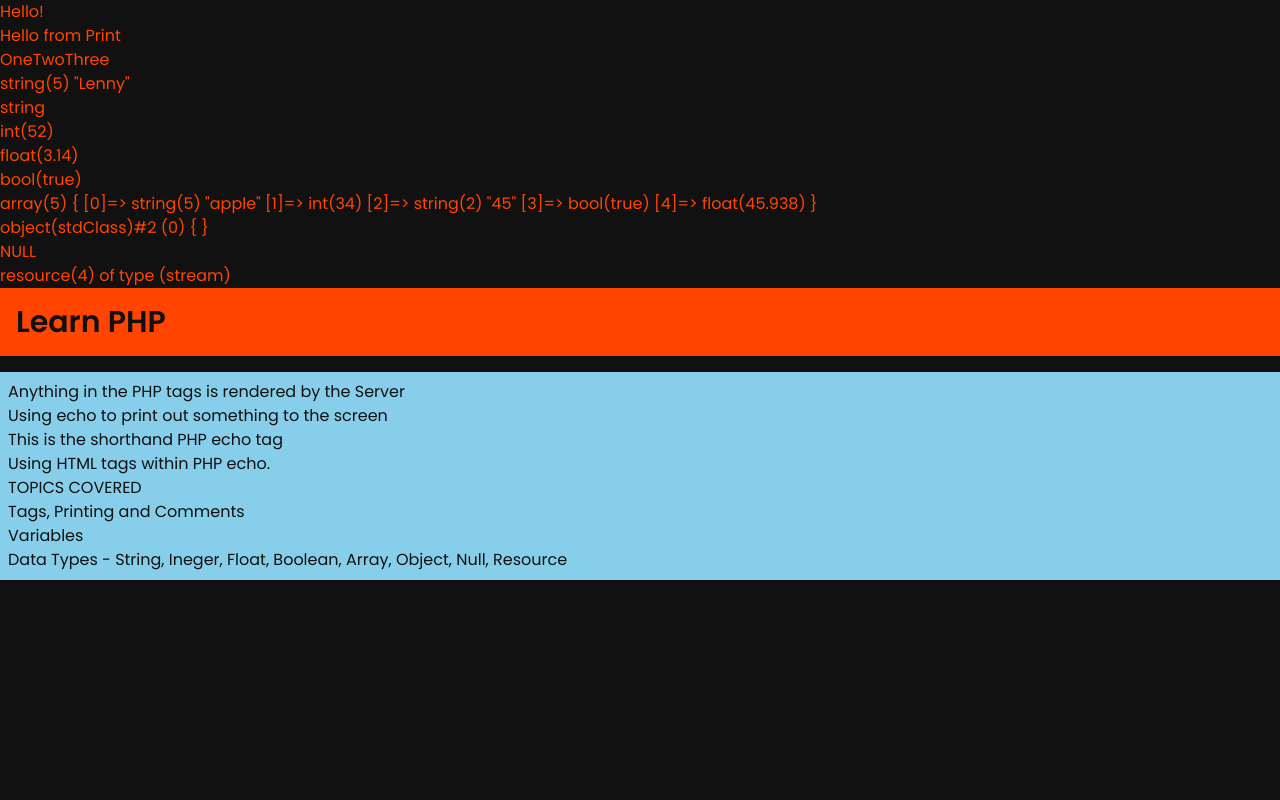
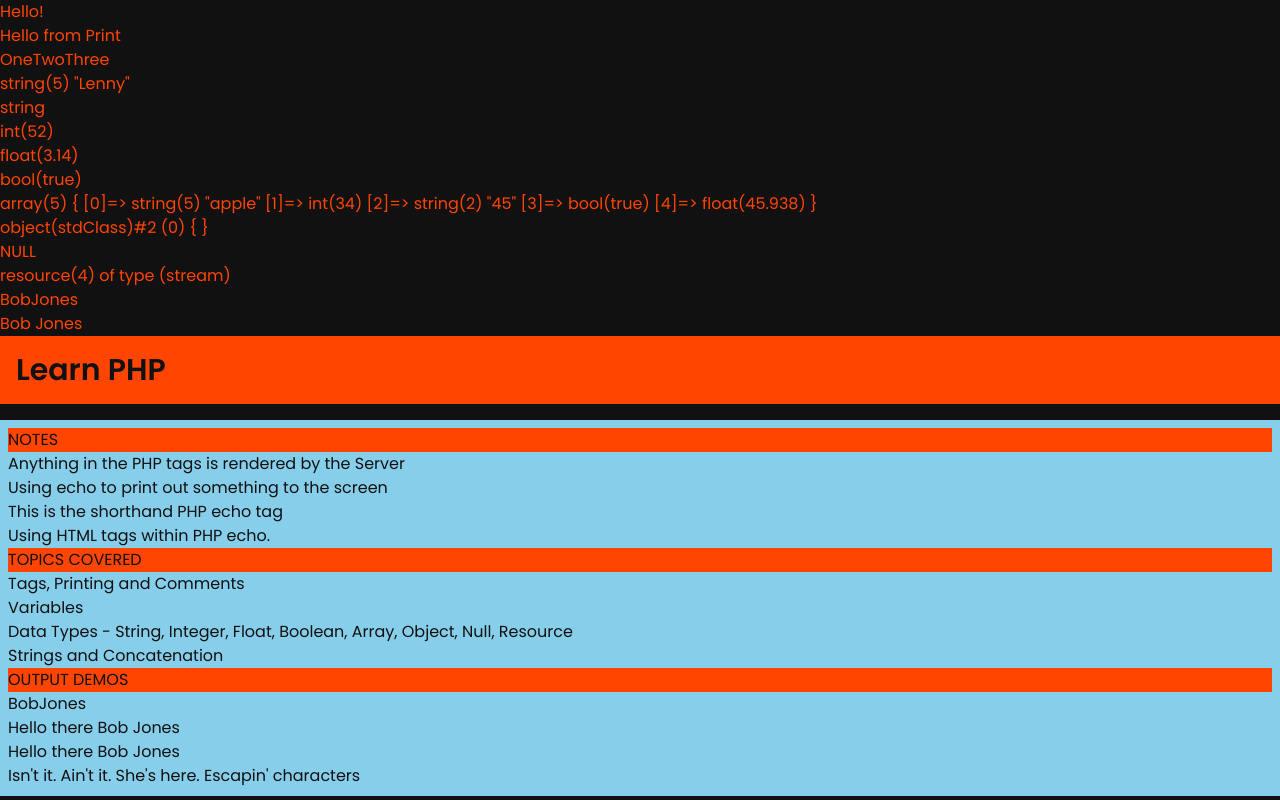
Before and after one commit to Nimira43/PHP-Course, a PHP site: page / in a window 1280 px wide. Run offline with PHP 8.4, Linux system fonts and the light colour scheme; some libraries are stand-ins or nearby versions.

Commit message:
String and concat.

```diff
--- a/l001-tag/index.php
+++ b/l001-tag/index.php
@@ -11,9 +11,9 @@ echo '<br />';
     Line
     Comment
     */
-// Variables
+// Variables -----------------------------------------------------------
 $title = 'Learn PHP';
-// Data Types
+// Data Types ----------------------------------------------------------
 $name = 'Lenny';
 var_dump($name); # gives data types
 echo '<br />';
@@ -41,7 +41,15 @@ echo '<br />';
 $shopping_list = fopen('resource.txt', 'r');
 var_dump($shopping_list);
 echo '<br />';
-
+# String and String Concatenation -----------------------------------------
+$firstname = 'Bob';
+$lastname = 'Jones';
+$fullname = $firstname . $lastname; # the . concats the strings. JS uses +
+echo $fullname;
+echo '<br />';
+$fullname2 = $firstname . ' ' . $lastname;
+echo $fullname2;
+echo '<br />';
 # Don't need below tag in a pure PHP file.
 ?>
 
@@ -72,16 +80,17 @@ echo '<br />';
     </header>
     <div class="container mx-auto p-2 mt-4 bg-[#87ceeb] text-[#111]">
         <div>
+            <h2 class="bg-[#ff4500]">NOTES</h2>
             <p>Anything in the PHP tags is rendered by the Server</p>
             <p><?php echo 'Using echo to print out something to the screen'; ?></p>
             <p><?= 'This is the shorthand PHP echo tag'; ?></p>
             <?php echo '<h1>Using HTML tags within PHP echo.</h1>'; ?>
-            <h2>TOPICS COVERED</h2>
+            <h2 class="bg-[#ff4500]">TOPICS COVERED</h2>
             <ul>
                 <li>Tags, Printing and Comments</li>
                 <li>Variables</li>
-                <li>Data Types - String, Ineger, Float, Boolean, Array, Object, Null, Resource</li>
-                <li></li>
+                <li>Data Types - String, Integer, Float, Boolean, Array, Object, Null, Resource</li>
+                <li>Strings and Concatenation</li>
                 <li></li>
                 <li></li>
                 <li></li>
@@ -89,6 +98,13 @@ echo '<br />';
                 <li></li>
                 <li></li>
             </ul>
+            <div>
+                <h2 class="bg-[#ff4500]">OUTPUT DEMOS</h2>
+                <?= $fullname ?><br />
+                <?= 'Hello there ' . $fullname2 . '<br />' ?>
+                <?= "Hello there $fullname2" ?><br />
+                <?= 'Isn\'t it. Ain\'t it. She\'s here. Escapin\' characters' ?><br />
+            </div>
         </div>
     </div>
 </body>
```
